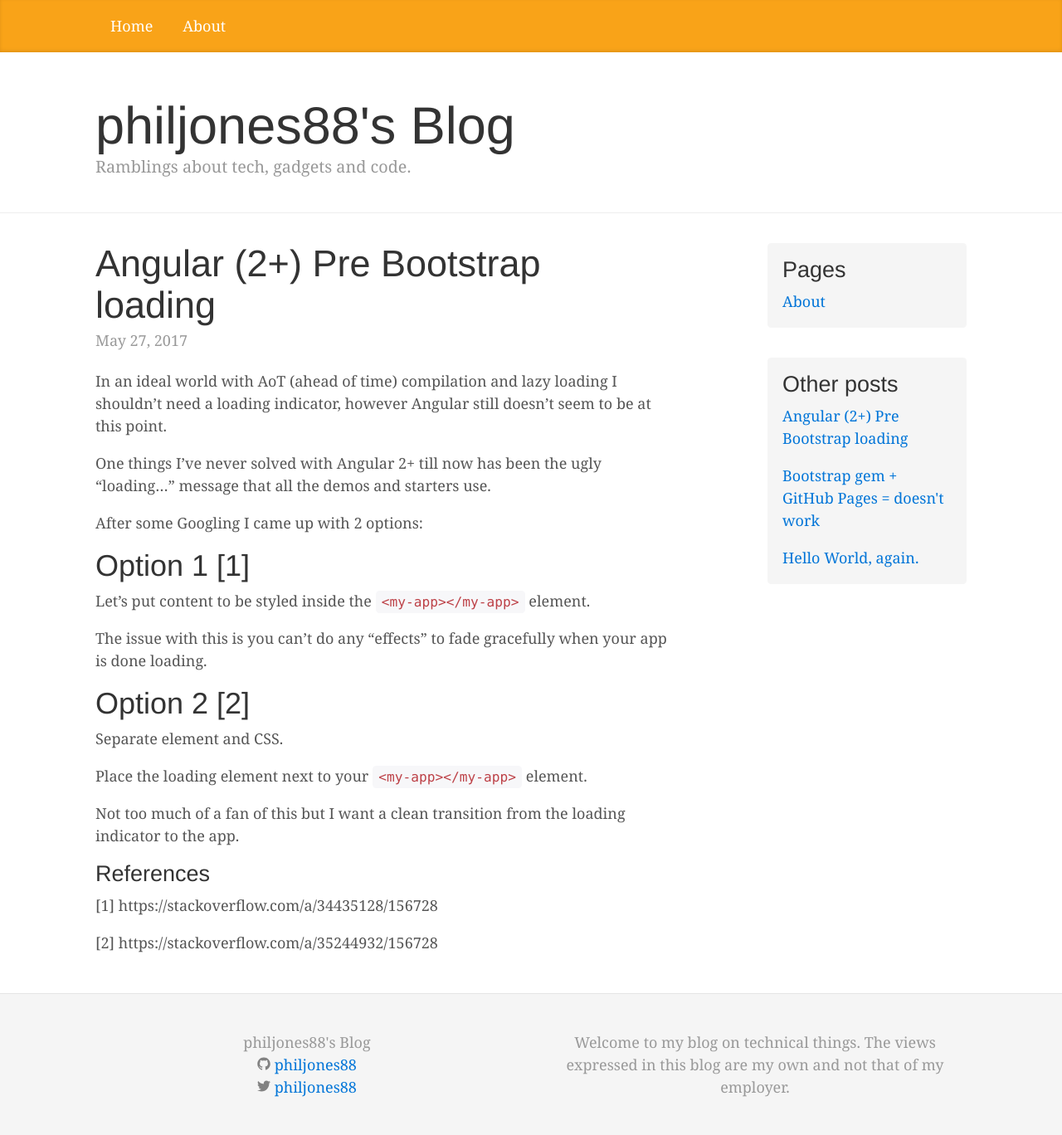
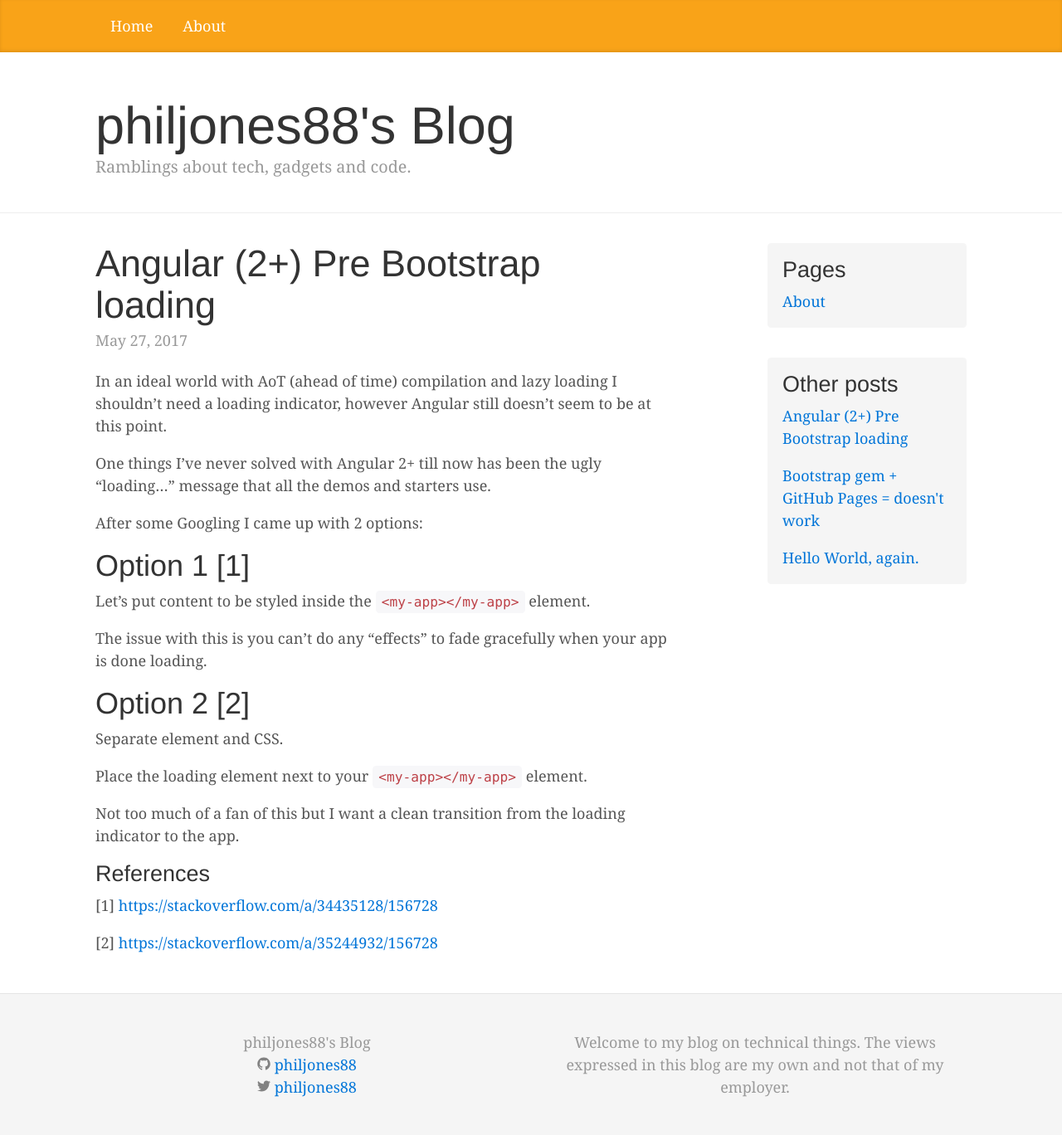
Before and after one commit to philjones88/philjones88.github.io, a Jekyll site: the page built from _posts/2017-05-27-angular-prebootstrap-loading.md, in a window 1280 px wide. Shown: the whole page at 83% size. Built offline with Jekyll 4.4.1, drawn with Linux system fonts in a browser that asks for light colours; part of the change alters nothing that is shown.

Commit message:
Links and tag fixes

```diff
--- a/_posts/2017-05-27-angular-prebootstrap-loading.md
+++ b/_posts/2017-05-27-angular-prebootstrap-loading.md
@@ -2,7 +2,7 @@
 layout: post
 title:  "Angular (2+) Pre Bootstrap loading"
 date:   2017-05-27 13:01:22 +0100
-categories: jekyll github-pages
+categories: jekyll angular angular2 loading
 ---
 
 In an ideal world with AoT (ahead of time) compilation and lazy loading I shouldn't need a loading indicator, however Angular still doesn't seem to be at this point.
@@ -28,6 +28,6 @@ Not too much of a fan of this but I want a clean transition from the loading ind
 
 #### References
 
-[1] https://stackoverflow.com/a/34435128/156728
+[1] [https://stackoverflow.com/a/34435128/156728](https://stackoverflow.com/a/34435128/156728)
 
-[2] https://stackoverflow.com/a/35244932/156728
+[2] [https://stackoverflow.com/a/35244932/156728](https://stackoverflow.com/a/35244932/156728)
```
